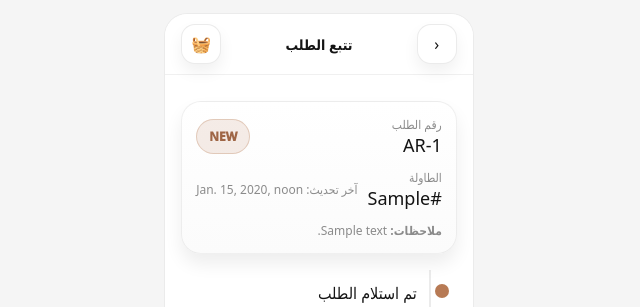
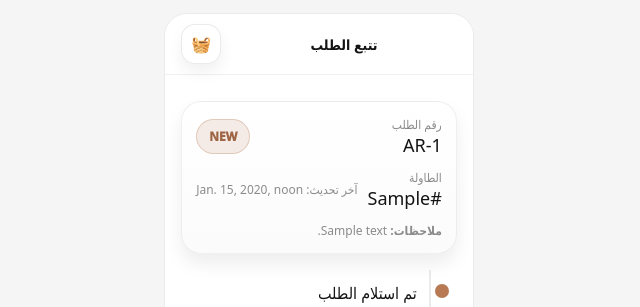
Before and after one commit to abdulrahmanalhendi88-png/arabillaCaffe, a Django app: page /order/status/1/ in a window 1280 px wide. Shown: the top 307 px of the page, without its empty margins (321-961 px from the left). Run offline with Django 5.2, Linux system fonts and the light colour scheme; tables that the repository leaves empty hold one stand-in row (values such as "Sample post").

Commit message:
ccccdsdsdfgsdfgd

```diff
--- a/templates/order-status.html
+++ b/templates/order-status.html
@@ -12,8 +12,8 @@
     <main class="app-shell">
 
       <header class="app-topbar">
-        <!-- رجوع لصفحة نجاح الطلب -->
-        <a class="icon-btn" href="{% url 'order_success' order.id %}" aria-label="رجوع">‹</a>
+        <!-- رجوع لصفحة نجاح الطلب
+        <a class="icon-btn" href="{% url 'order_success' order.id %}" aria-label="رجوع">‹</a>-->
 
         <div class="top-title">تتبع الطلب</div>
 
```
